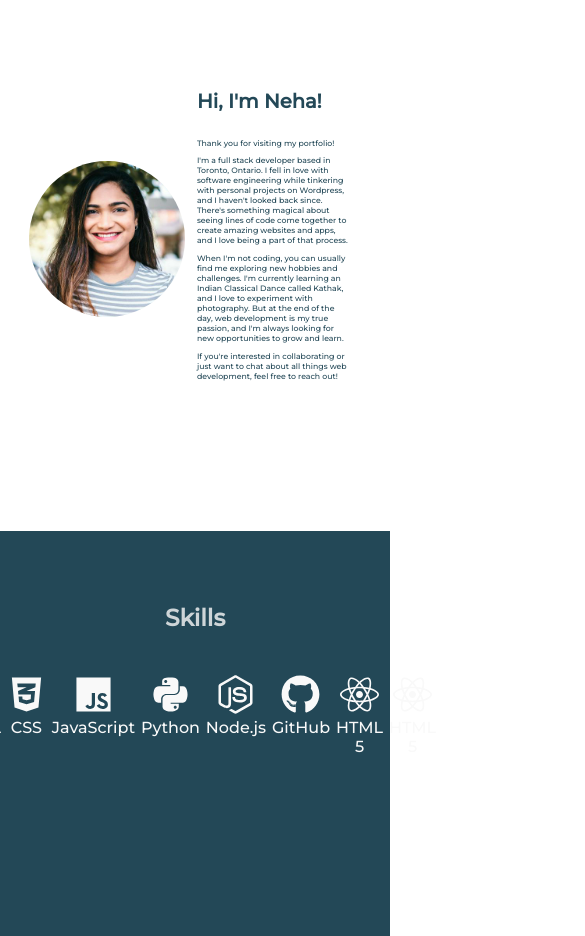
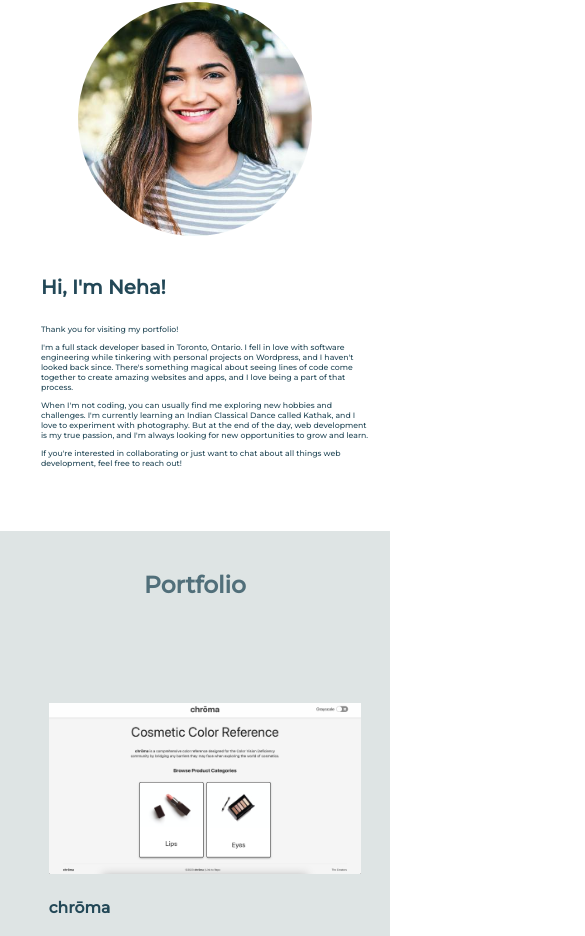
Before and after one commit to bholeneha/portfolio, a React (Create React App) app: page / in a window 390 px wide. Shown: the part 1030-1966 px from the top of the page, 585 px wide, since content can reach past the window. Built offline with nearby package versions, Linux system fonts and the light colour scheme.

Commit message:
make portfolio responsive

```diff
--- a/package.json
+++ b/package.json
@@ -43,5 +43,8 @@
       "last 1 firefox version",
       "last 1 safari version"
     ]
+  },
+  "devDependencies": {
+    "gh-pages": "^5.0.0"
   }
 }
--- a/src/components/About/About.scss
+++ b/src/components/About/About.scss
@@ -1,10 +1,31 @@
 .About {
-    overflow: hidden;
     align-items: center;
+    min-height: 85vh;
+    height: auto !important;
+
+
 
     .AboutMe {
         display: flex;
         width: 85vw;
+
+        $breakpoint-tablet: 768px;
+
+        @media (max-width: $breakpoint-tablet) {
+            flex-direction: column;
+            align-items: center;
+            gap: 10vmin;
+
+            div {
+                width: 85vw;
+            }
+
+            div:first-child {
+                img {
+                    width: 60vmin;
+                }
+            }
+        }
 
         .HeadShot {
             display: flex;
@@ -13,9 +34,8 @@
 
 
             img {
-                border-radius: 80%;
+                border-radius: 50%;
                 width: 40vmin;
-            }
             }
         }
 
@@ -37,5 +57,6 @@
                 }
             }
         }
+    }
 
 }
--- a/src/components/App/App.js
+++ b/src/components/App/App.js
@@ -4,7 +4,7 @@ import NavBar from '../NavBar/NavBar'
 import Home from '../Home/Home'
 import About from '../About/About'
 import Portfolio from '../Portfolio/Portfolio';
-import Skills from '../Skills/Skills';
+// import Skills from '../Skills/Skills';
 // import Experience from '../Experience/Experience'
 import Contact from '../Contact/Contact'
 import Footer from '../Footer/Footer'
@@ -17,7 +17,7 @@ export default function App() {
       <main>
         <Home />
         <About />
-        <Skills />
+        {/* <Skills /> */}
         <Portfolio />
         {/* <Experience /> */}
         <Contact />
--- a/src/components/Portfolio/Portfolio.js
+++ b/src/components/Portfolio/Portfolio.js
@@ -29,6 +29,9 @@ export default function Portfolio() {
                 </div>
 
                 <div className='Project ProjectTwo'>
+                    <div className='SimonImg'>
+                        <img width="500" src={simon} alt="Simon Project Screen Shot" loading="lazy" />
+                    </div>
                     <div>
                         <h3> Simon</h3>
                         <br />
@@ -39,9 +42,6 @@ export default function Portfolio() {
                             A fun and engaging web browser game that puts your short-term memory to the test! With each level, the sequence of light and sounds becomes longer, challenging players to remember and repeat the pattern. Developed using HTML, CSS, and JavaScript, this game is sure to provide hours of entertainment while also sharpening your memory skills. Give it a try and see how far you can go!
                         </p>
                         <button><a href='https://bholeneha.github.io/simon/'>LIVE</a></button> <button><a href='https://github.com/bholeneha/simon'>REPO</a></button>
-                    </div>
-                    <div className='SimonImg'>
-                        <img width="500" src={simon} alt="Simon Project Screen Shot" loading="lazy" />
                     </div>
                 </div>
 
@@ -63,6 +63,9 @@ export default function Portfolio() {
                 </div>
 
                 <div className='Project ProjectFour'>
+                    <div className='LeafImg'>
+                        <img width="500" src={leafshop} alt="Leaf It To Me Project Screen Shot" loading="lazy" />
+                    </div>
                     <div>
                         <h3>Leaf It To Me</h3>
                         <br />
@@ -75,9 +78,6 @@ export default function Portfolio() {
                         </p>
                         <button><a href='https://leafittome.herokuapp.com/'>LIVE</a></button> <button><a href='https://leafittome.herokuapp.com/'>REPO</a></button>
                     </div>
-                    <div className='LeafImg'>
-                        <img width="500" src={leafshop} alt="Leaf It To Me Project Screen Shot" loading="lazy" />
-                    </div>
                 </div>
             </div>
         </section>
--- a/src/components/Portfolio/Portfolio.scss
+++ b/src/components/Portfolio/Portfolio.scss
@@ -11,7 +11,7 @@
     }
 
     .Projects {
-        width: 85vw;
+        width: 75vw;
         display: flex;
         flex-direction: column;
         align-items: center;
@@ -24,6 +24,18 @@
             justify-content: space-evenly;
             gap: 5vmin;
             height: 45vh;
+
+            $breakpoint-tablet: 768px;
+
+            @media (max-width: $breakpoint-tablet) {
+                flex-direction: column;
+                height: auto !important;
+
+                div>img {
+                    width: 80vw;
+                }
+
+            }
         }
     }
 }
--- a/src/components/Skills/Skills.scss
+++ b/src/components/Skills/Skills.scss
@@ -1,4 +1,5 @@
 .Skills {
+    height: 50%;
     background-color: var(--charcoal);
     display: flex;
     flex-direction: column;
--- a/src/index.scss
+++ b/src/index.scss
@@ -43,7 +43,7 @@ button {
   margin: 5vmin 0 !important;
   border: 0.5px solid var(--charcoal);
   border-radius: 5px;
-  transition: 1s ease-in-out;
+  transition: 0.2s ease-in-out;
   cursor: pointer;
 
   a {
@@ -52,7 +52,7 @@ button {
   }
 
   &:hover {
-    transition: 0.35s ease-in-out;
+    transition: 0.15s ease-in-out;
     opacity: 100%;
     border: 1.5px solid var(--charcoal);
     background-color: var(--mustard);
```
Also changed, not shown: 1 other file (tests, documents, lock files or other folders). Lines whose indentation alone changed are shown as unchanged.
